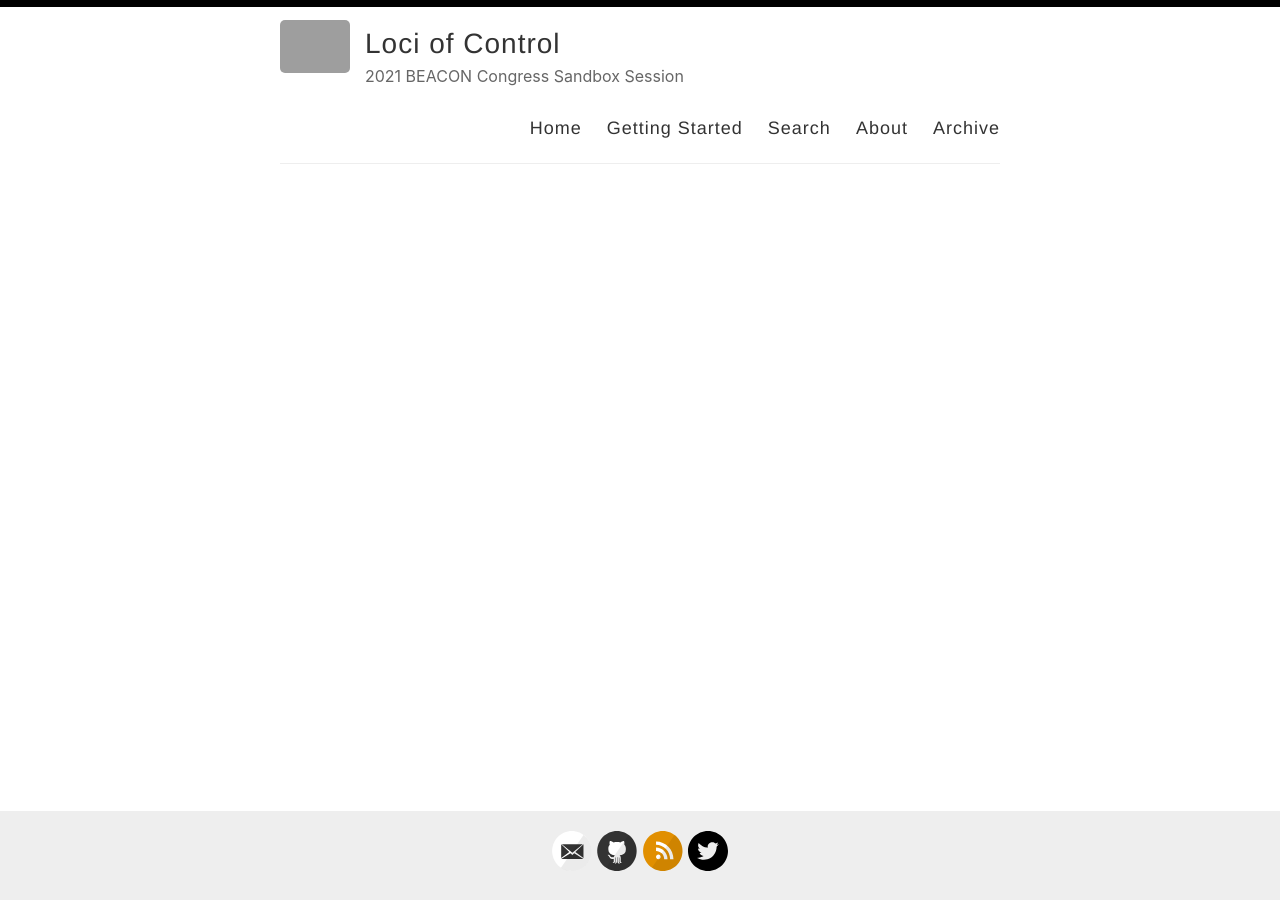
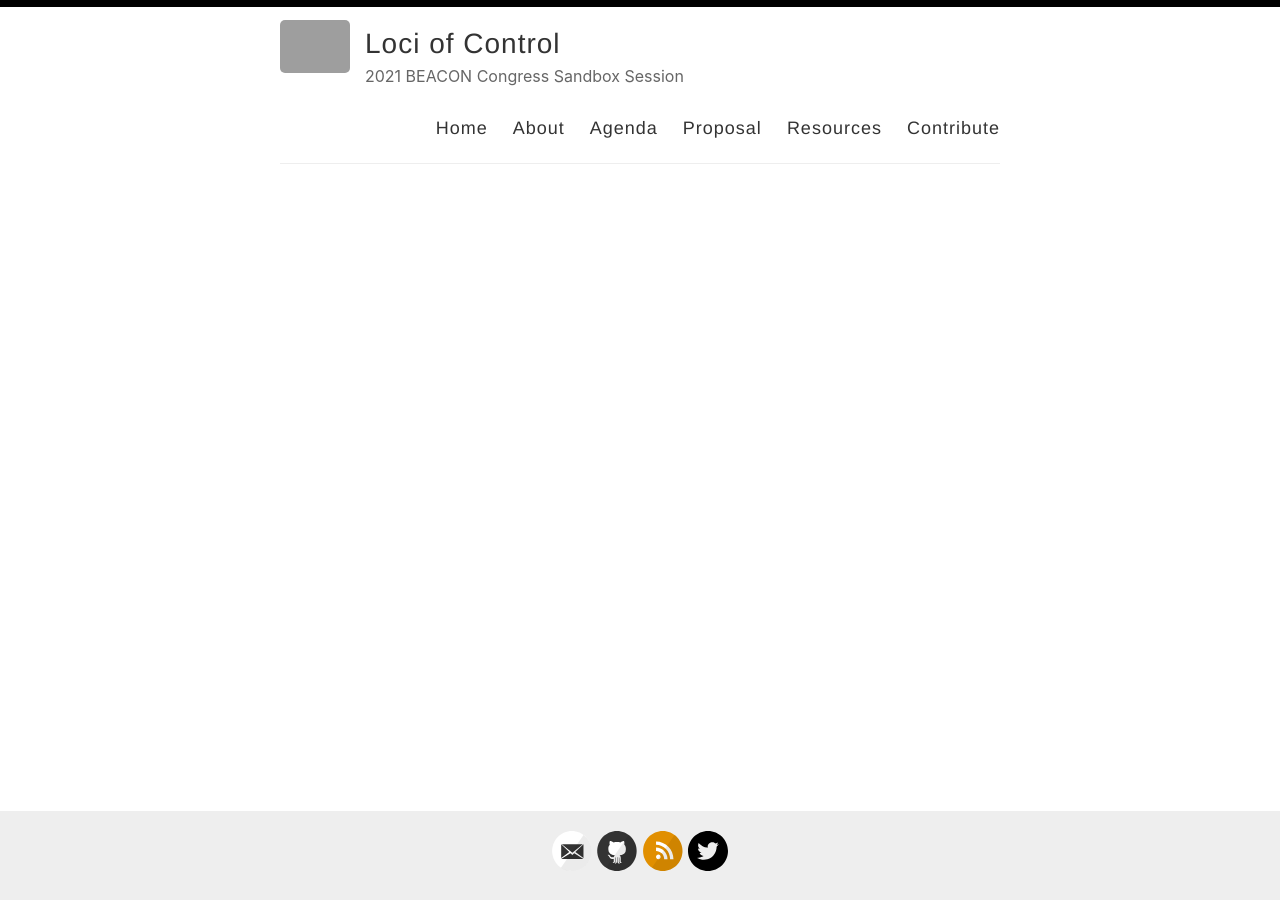
Before and after one commit to alackles/loc, a Jekyll site: the page built from index.html, in a window 1280 px wide. Built offline with Jekyll 4.4.1, drawn with Linux system fonts in a browser that asks for light colours; the list of posts is cut into pages by our own code; grey boxes are pictures that could not be loaded.

Commit message:
Add new pages to header

```diff
--- a/_layouts/default.html
+++ b/_layouts/default.html
@@ -29,10 +29,11 @@
 
             <nav>
               <a href="{{ site.baseurl }}/">Home</a>
-              <a href="{{ site.baseurl }}/getting-started">Getting Started</a>
-              <a href="{{ site.baseurl }}/search">Search</a>
               <a href="{{ site.baseurl }}/about">About</a>
-              <a href="{{ site.baseurl }}/archive">Archive</a>
+              <a href="{{ site.baseurl }}/agenda">Agenda</a>
+              <a href="{{ site.baseurl }}/proposal">Proposal</a>
+              <a href="{{ site.baseurl }}/resources">Resources</a>
+              <a href="{{ site.baseurl }}/contribute">Contribute</a>
             </nav>
           </header>
         </div>
```
